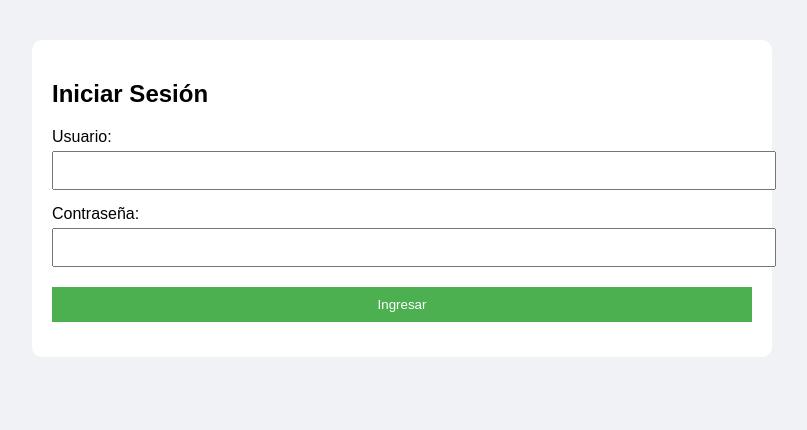
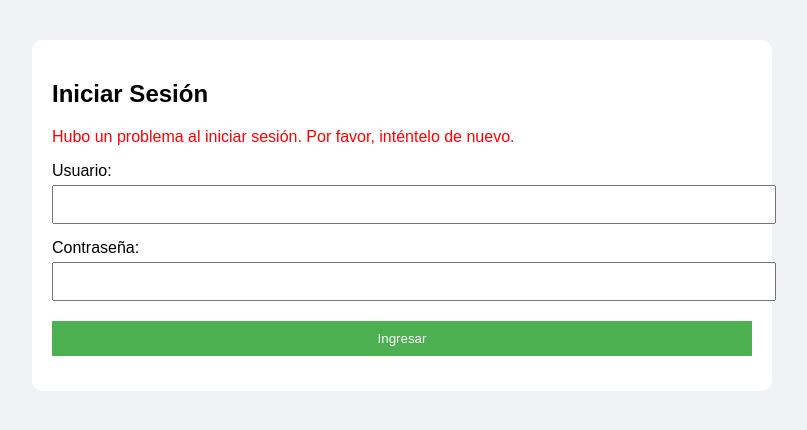
Before and after one commit to tomijmr/gestion_cred, a PHP site: page /login.php in a window 1280 px wide. Shown: the top 430 px of the page, without its empty margins (238-1045 px from the left). Run offline with PHP 8.4, Linux system fonts and the light colour scheme.

Commit message:
updating login.php

```diff
--- a/login.php
+++ b/login.php
@@ -6,7 +6,7 @@ if (isset($_SESSION['usuario_id'])) {
     exit;
 }
 
-$error = "";
+$error = "Hubo un problema al iniciar sesión. Por favor, inténtelo de nuevo.";
 
 if ($_SERVER["REQUEST_METHOD"] == "POST") {
     $usuario = $_POST['usuario'];
```
